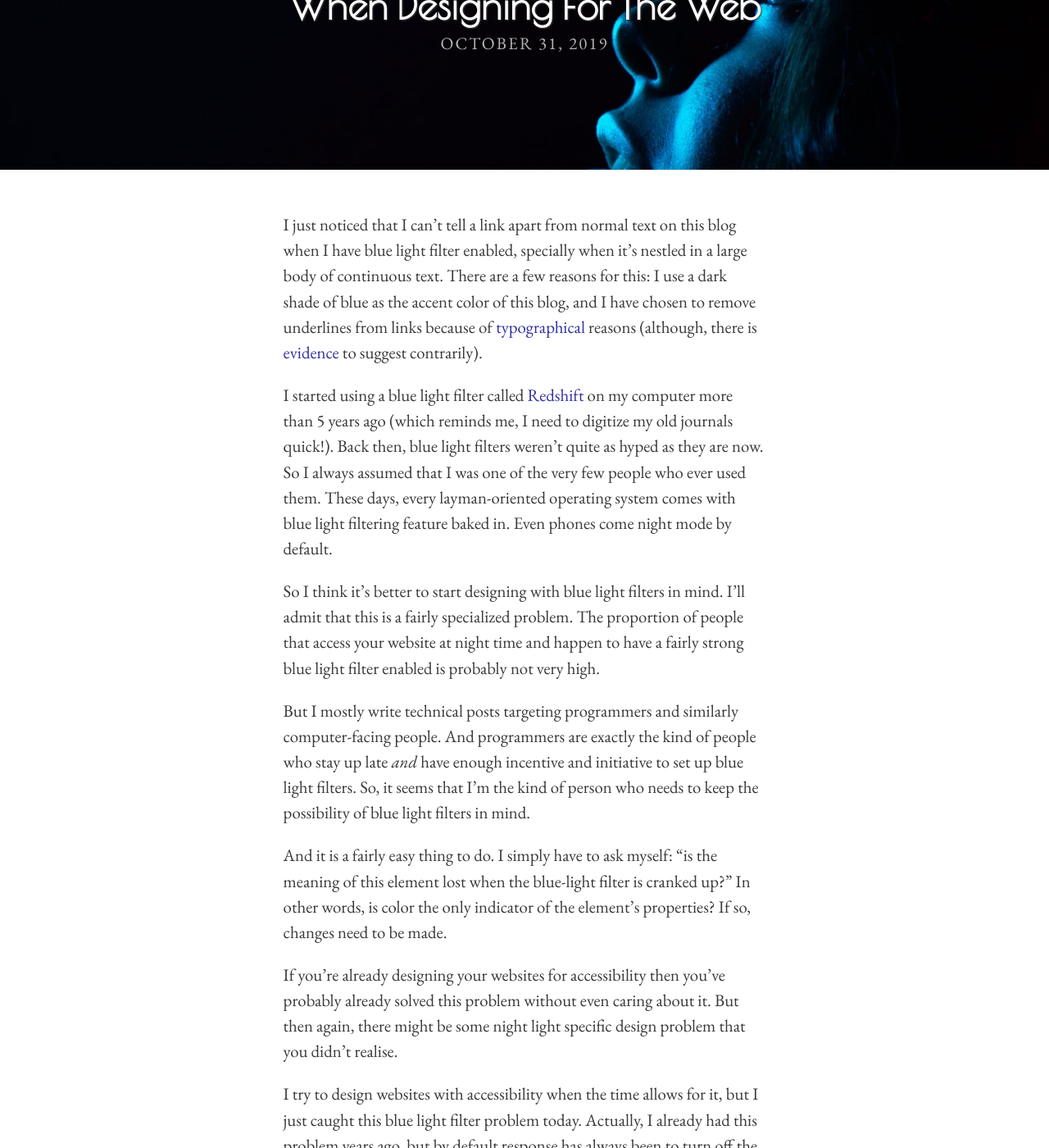
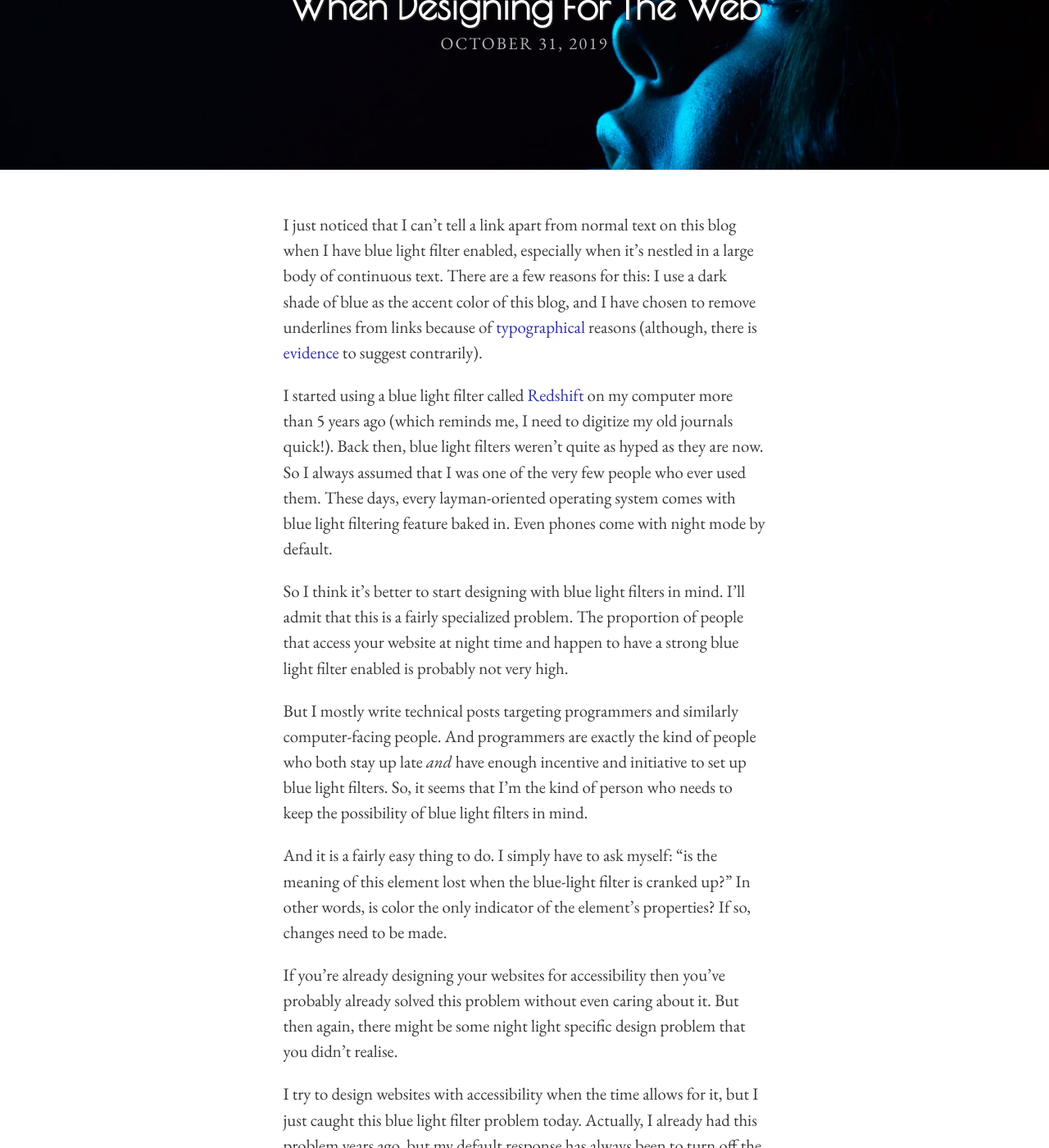
Before and after one commit to niravcodes/niravcodes.github.io, a Jekyll site: the page built from _posts/2019-10-31-anticipate-blue-light-filters-when-designing-for-the-web.md, in a window 1280 px wide and 1400 px high, scrolled down 301 px. Shown: the whole window at 82% size. Built offline with Jekyll 4.4.1, drawn with Linux system fonts in a browser that asks for light colours; comment, search, counter and statistics services are not loaded; some of the changed text lies outside the part shown.

Commit message:
Update from Forestry.io nirav Nikhil updated _posts/2019-10-31-anticipate-blue-light-filters-when-designing-for-the-web.md

```diff
--- a/_posts/2019-10-31-anticipate-blue-light-filters-when-designing-for-the-web.md
+++ b/_posts/2019-10-31-anticipate-blue-light-filters-when-designing-for-the-web.md
@@ -10,22 +10,22 @@
 thumbnail: https://nirav.com.np/assets/img/bluelightgirl.jpg
 
 ---
-I just noticed that I can't tell a link apart from normal text on this blog when I have blue light filter enabled, specially when it's nestled in a large body of continuous text. There are a few reasons for this: I use a dark shade of blue as the accent color of this blog, and I have chosen to remove underlines from links because of [typographical](https://practicaltypography.com/underlining.html) reasons (although, there is [evidence](https://adrianroselli.com/2014/03/i-dont-care-what-google-did-just-keep.html) to suggest contrarily).
+I just noticed that I can't tell a link apart from normal text on this blog when I have blue light filter enabled, especially when it's nestled in a large body of continuous text. There are a few reasons for this: I use a dark shade of blue as the accent color of this blog, and I have chosen to remove underlines from links because of [typographical](https://practicaltypography.com/underlining.html) reasons (although, there is [evidence](https://adrianroselli.com/2014/03/i-dont-care-what-google-did-just-keep.html) to suggest contrarily).
 
-I started using a blue light filter called [Redshift](http://jonls.dk/redshift/ "Redshift Night Mode link") on my computer more than 5 years ago (which reminds me, I need to digitize my old journals quick!). Back then, blue light filters weren't quite as hyped as they are now. So I always assumed that I was one of the very few people who ever used them. These days, every layman-oriented operating system comes with blue light filtering feature baked in. Even phones come night mode by default.
+I started using a blue light filter called [Redshift](http://jonls.dk/redshift/ "Redshift Night Mode link") on my computer more than 5 years ago (which reminds me, I need to digitize my old journals quick!). Back then, blue light filters weren't quite as hyped as they are now. So I always assumed that I was one of the very few people who ever used them. These days, every layman-oriented operating system comes with blue light filtering feature baked in. Even phones come with night mode by default.
 
 <!--more-->
 
-So I think it's better to start designing with blue light filters in mind. I'll admit that this is a fairly specialized problem. The proportion of people that access your website at night time and happen to have a fairly strong blue light filter enabled is probably not very high.
+So I think it's better to start designing with blue light filters in mind. I'll admit that this is a fairly specialized problem. The proportion of people that access your website at night time and happen to have a strong blue light filter enabled is probably not very high.
 
-But I mostly write technical posts targeting programmers and similarly computer-facing people. And programmers are exactly the kind of people who stay up late _and_ have enough incentive and initiative to set up blue light filters. So, it seems that I'm the kind of person who needs to keep the possibility of blue light filters in mind.
+But I mostly write technical posts targeting programmers and similarly computer-facing people. And programmers are exactly the kind of people who both stay up late _and_ have enough incentive and initiative to set up blue light filters. So, it seems that I'm the kind of person who needs to keep the possibility of blue light filters in mind.
 
 And it is a fairly easy thing to do. I simply have to ask myself: "is the meaning of this element lost when the blue-light filter is cranked up?" In other words, is color the only indicator of the element's properties? If so, changes need to be made.
 
 If you're already designing your websites for accessibility then you've probably already solved this problem without even caring about it. But then again, there might be some night light specific design problem that you didn't realise.
 
-I try to design websites with accessibility when the time allows for it, but I just caught this blue light filter problem today. Actually, I already had this problem years ago, but by default response has always been to turn off the filter temporarily. In fact, I can probably type `Ctrl+R pkill redshift ⏎` faster than I can type `aiypwzqp` or some other [GTA San Andreas cheat](https://www.ign.com/wikis/grand-theft-auto-san-andreas/Cheat_Codes_and_Secrets).
+I try to design websites with accessibility when the time allows for it, but I just caught this blue light filter problem today. Actually, I already had this problem years ago, but my default response has always been to turn off the filter temporarily. In fact, I can probably type `Ctrl+R pkill redshift ⏎` faster than I can type `aiypwzqp` or some other [San Andreas cheat](https://www.ign.com/wikis/grand-theft-auto-san-andreas/Cheat_Codes_and_Secrets).
 
-The default assumption has always been that it's my fault when the website or video doesn't work as intended because of night light. But, I think, with more and more people starting to have their blue light filters turned on, I think it's time that web designers start anticipating it and designing around it.
+The default assumption has always been that it's my fault when the website or video doesn't work as intended because of night light. But with more and more people starting to have their blue light filters turned on, I think it's time that web designers start anticipating it and designing around it.
 
 In [niravko.com](http://niravko.com "My other website"), I get around the problem by simply italicizing the links. It's a very small site, so this works. But in a blog such as this, italics in text often has other meanings. I wouldn't want a link in my paragraph to convey emphasis or sarcasm to the blue light enabled monitor. I need to work on this problem soon.
```
Also changed, not shown: .forestry/front_matter/templates/post.yml, .forestry/front_matter/templates/project.yml.
